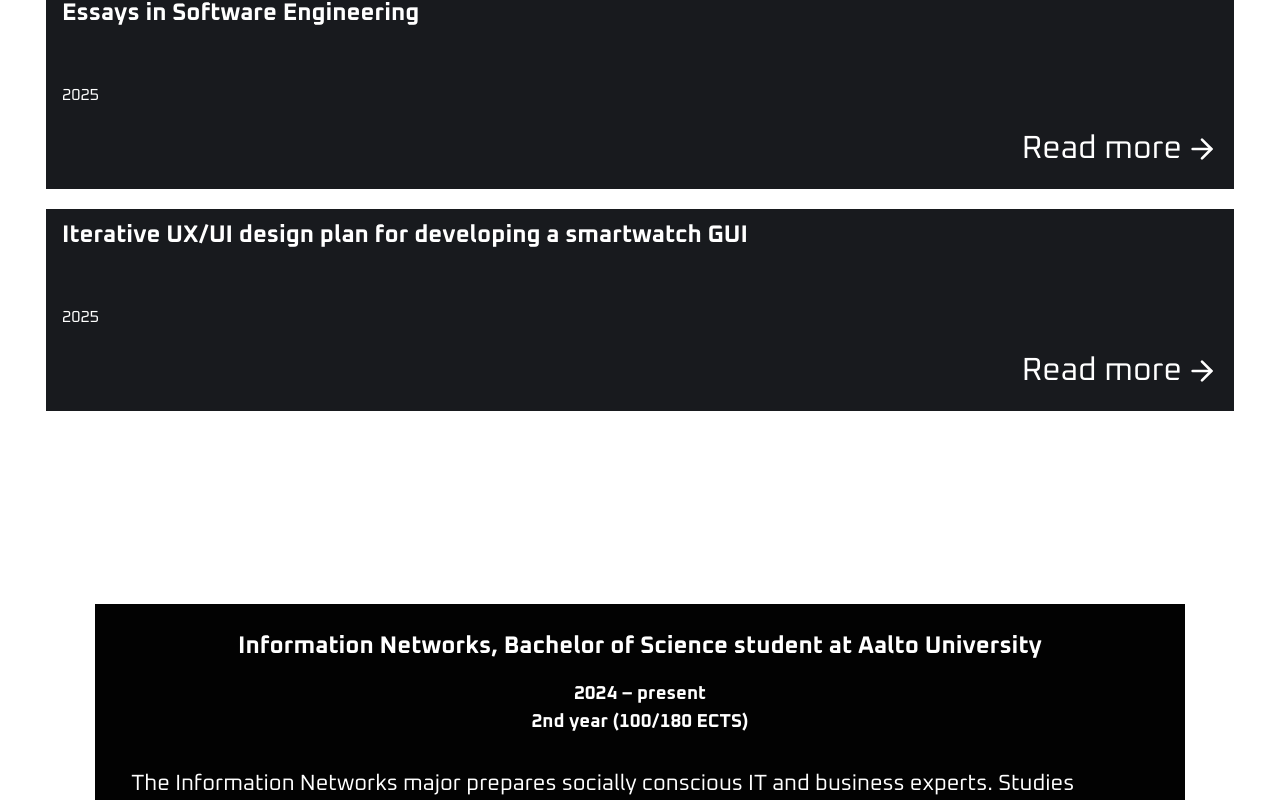
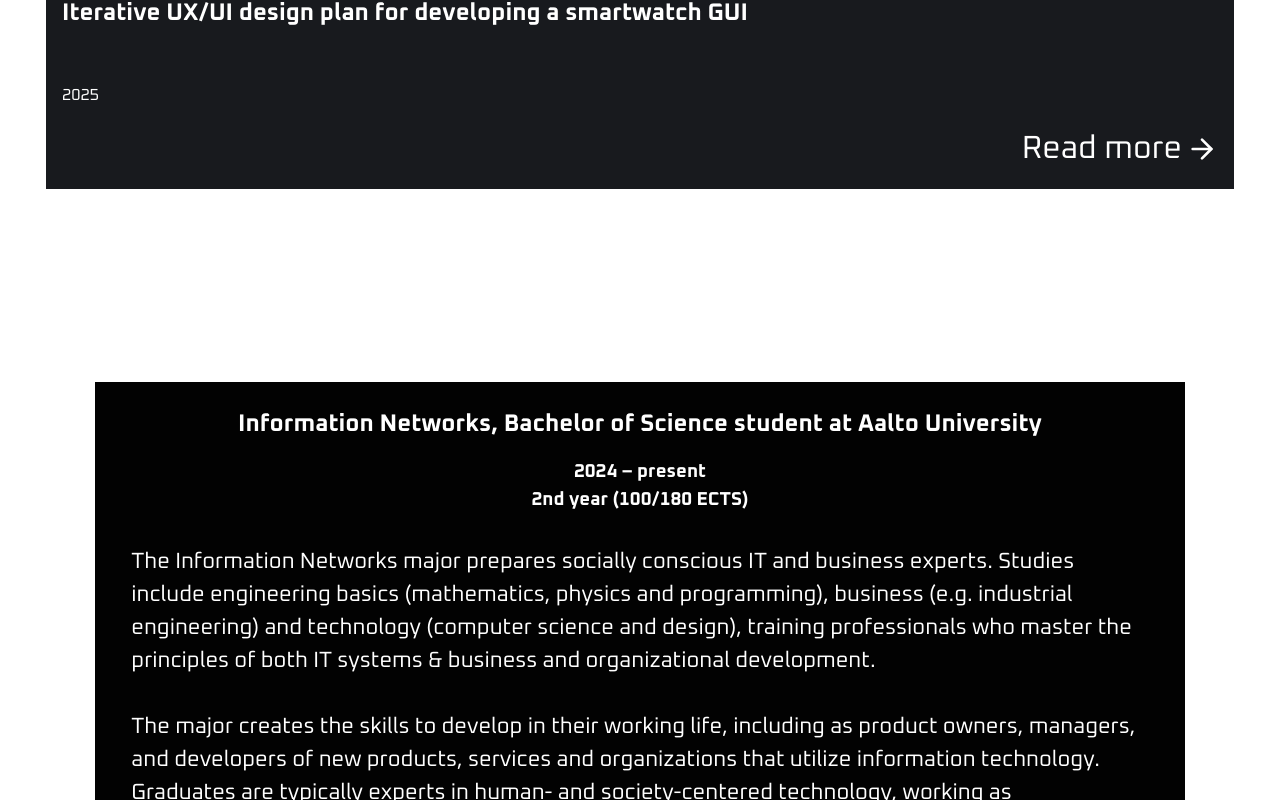
Before and after one commit to silentwinter0/portfolio, a React (Vite) app: page / in a window 1280 px wide. Shown: the part 3020-3820 px from the top of the page. Built offline with nearby package versions, Linux system fonts and the light colour scheme.

Commit message:
Removed an item from other works for now

```diff
--- a/src/components/OtherWork.jsx
+++ b/src/components/OtherWork.jsx
@@ -9,20 +9,23 @@ export default function OtherWork() {
         <div className="top-projects">
           <OtherCard
             imageSrc=""
+            title="Iterative UX/UI design plan for developing a smartwatch GUI"
+            subtitle=""
+            tech=""
+            date="2025"
+            link="/projects/UIUX"
+          />
+          {/*
+          ** Future stuff **
+          <OtherCard
+            imageSrc=""
             title="Essays in Software Engineering"
             subtitle=""
             tech=""
             date="2025"
             link="/projects/softeng-essays"
           />
-          <OtherCard
-            imageSrc=""
-            title="Iterative UX/UI design plan for developing a smartwatch GUI"
-            subtitle=""
-            tech=""
-            date="2025"
-            link="/projects/UIUX"
-          />
+          */}
         </div>
       </div>
     </section>
```
